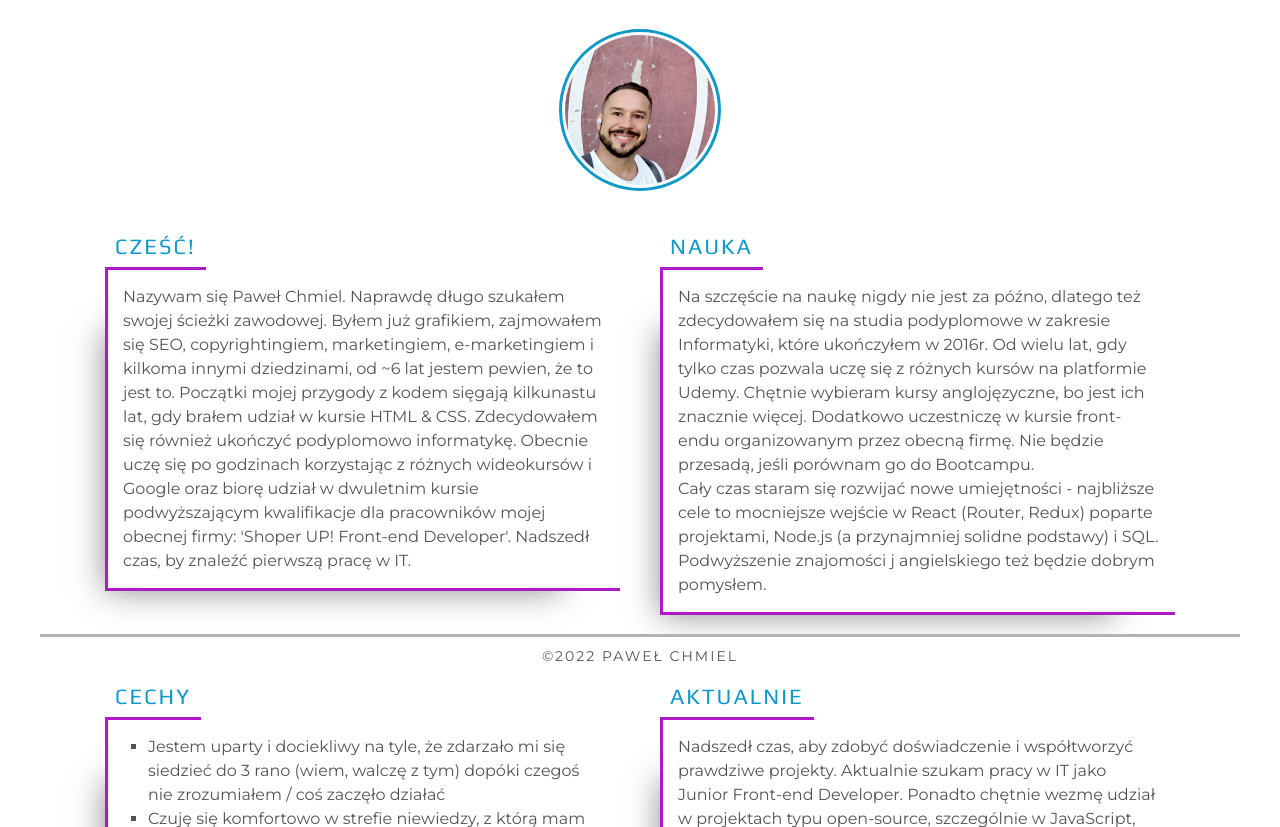
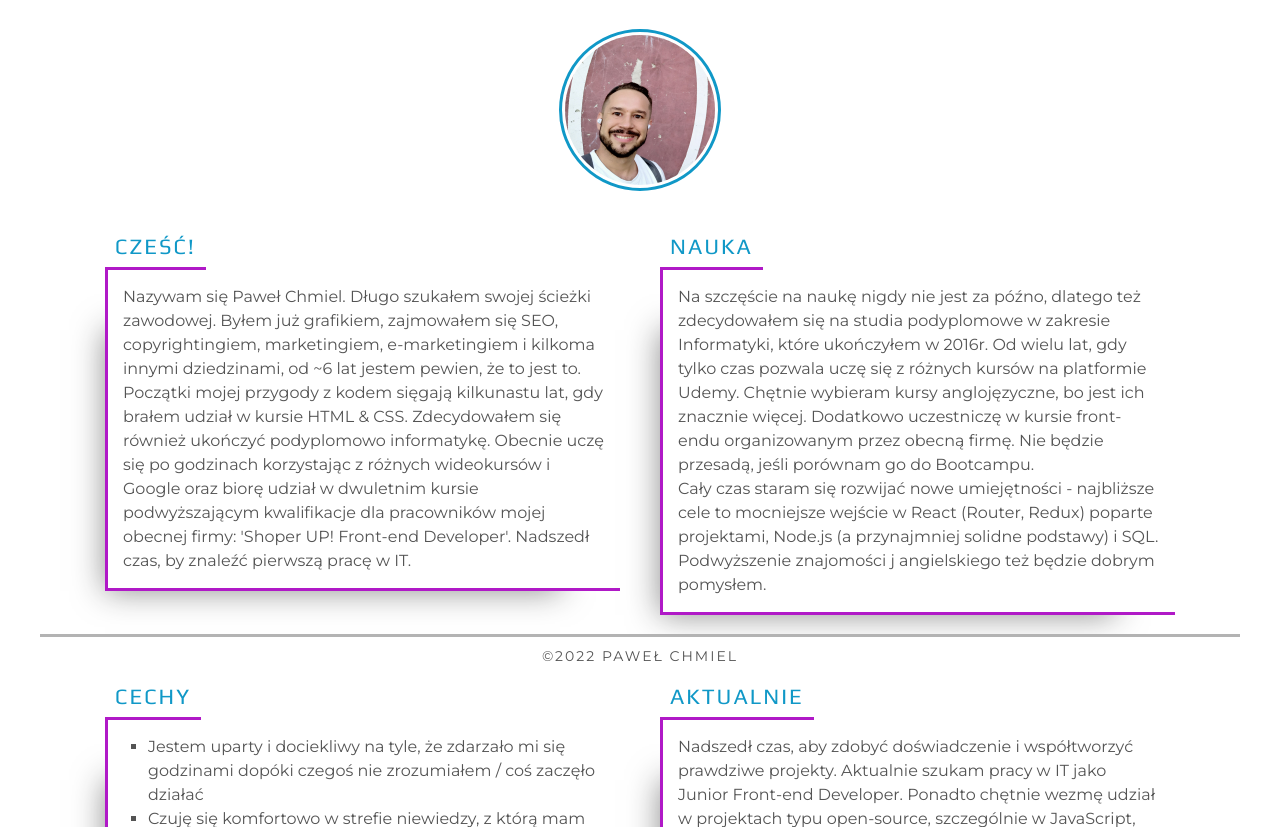
Before and after one commit to Pawel-Chmiel/portfolio-website, a plain HTML site: page index.html in a window 1280 px wide. Shown: the part 125-952 px from the top of the page. Drawn offline with Linux system fonts and the light colour scheme.

Commit message:
text corection

```diff
--- a/index.html
+++ b/index.html
@@ -55,7 +55,7 @@
 
             <article class="hello">
                 <h3 class="article__title">Cześć!</h3>
-                <p class="article__text">Nazywam się Paweł Chmiel. Naprawdę długo szukałem swojej ścieżki zawodowej. Byłem już grafikiem, zajmowałem się SEO, copyrightingiem, marketingiem, e-marketingiem i kilkoma innymi dziedzinami, od ~6 lat jestem pewien, że to jest to. Początki mojej przygody z kodem sięgają kilkunastu lat, gdy brałem udział w kursie HTML & CSS. Zdecydowałem się również ukończyć podyplomowo informatykę.
+                <p class="article__text">Nazywam się Paweł Chmiel. Długo szukałem swojej ścieżki zawodowej. Byłem już grafikiem, zajmowałem się SEO, copyrightingiem, marketingiem, e-marketingiem i kilkoma innymi dziedzinami, od ~6 lat jestem pewien, że to jest to. Początki mojej przygody z kodem sięgają kilkunastu lat, gdy brałem udział w kursie HTML & CSS. Zdecydowałem się również ukończyć podyplomowo informatykę.
                 Obecnie uczę się po godzinach korzystając z różnych wideokursów i Google oraz biorę udział w dwuletnim kursie podwyższającym kwalifikacje dla pracowników mojej obecnej firmy: 'Shoper UP! Front-end Developer'. Nadszedł czas, by znaleźć pierwszą pracę w IT.
                 </p>
             </article>
@@ -73,7 +73,7 @@
             <article class="features">
                 <h3 class="article__title">Cechy</h3>
                 <ul class="article__title--list article__text">
-                  <li> Jestem uparty i dociekliwy na tyle, że zdarzało mi się siedzieć do 3 rano (wiem, walczę z tym) dopóki czegoś nie zrozumiałem / coś zaczęło działać</li>
+                  <li> Jestem uparty i dociekliwy na tyle, że zdarzało mi się godzinami dopóki czegoś nie zrozumiałem / coś zaczęło działać</li>
                 <li>Czuję się komfortowo w strefie niewiedzy, z którą mam się zmierzyć</li>
 
                     <li>Cenię zasady "KISS" i "DRY</li>
```
